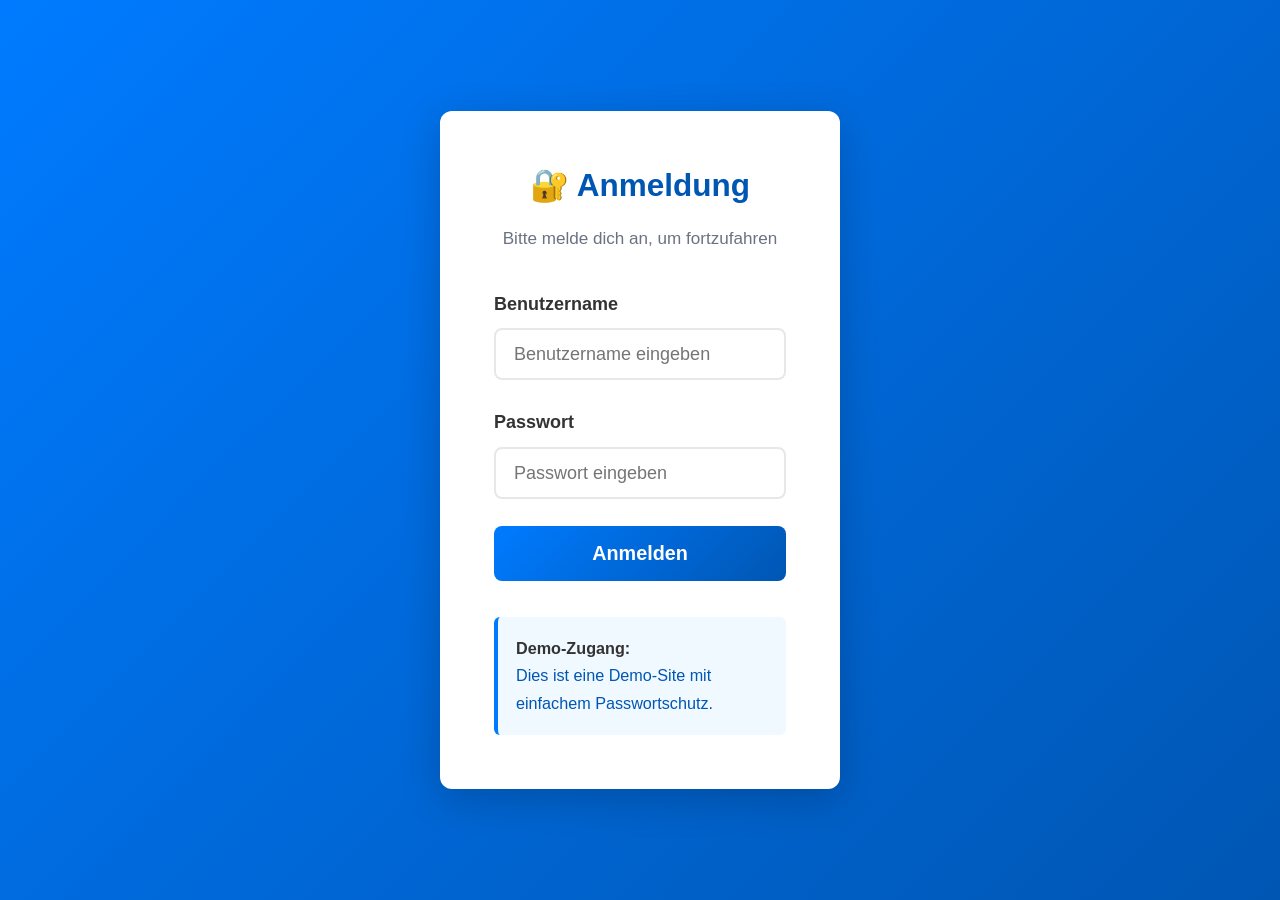
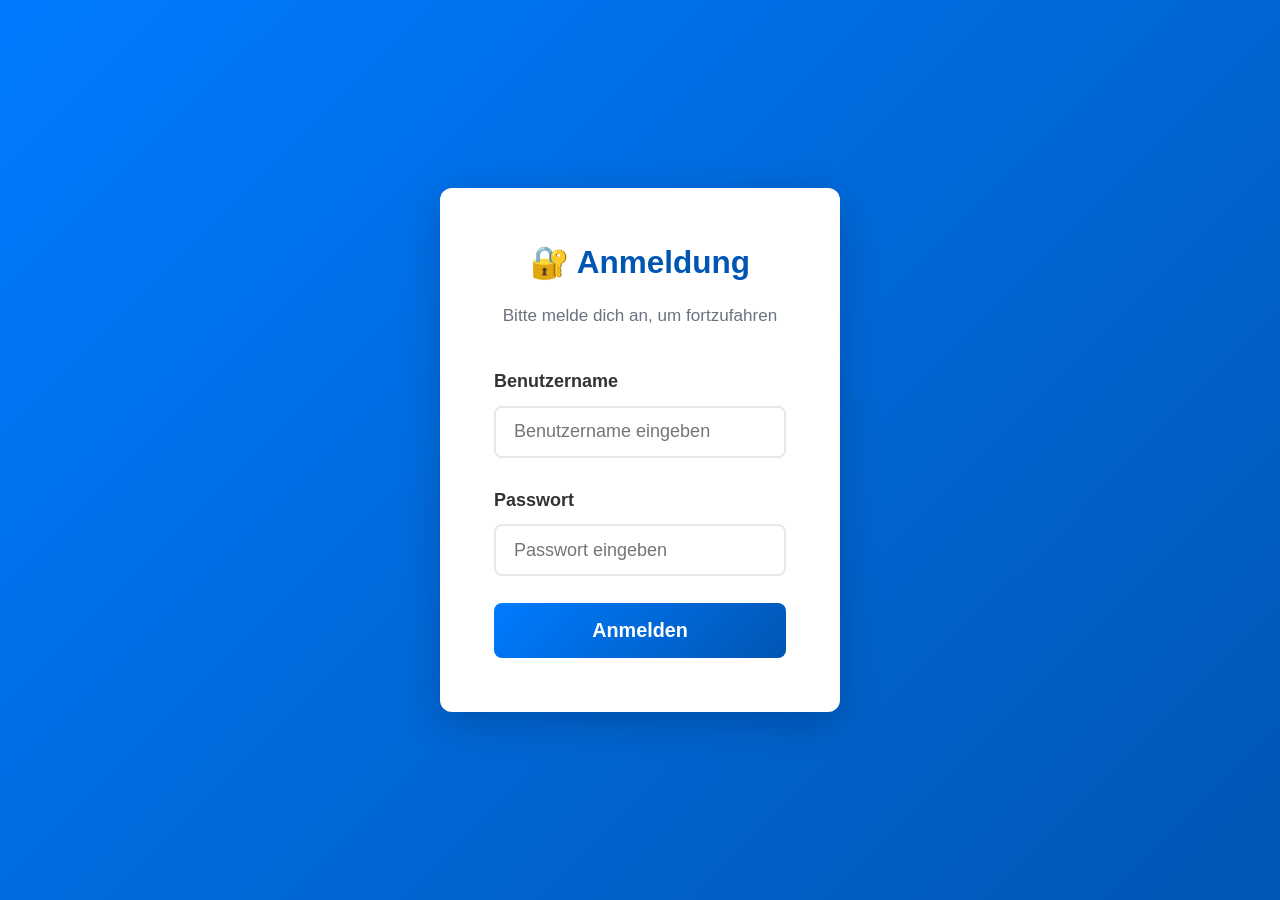
Before and after one commit to gkoe/senioren-it-kurs, a Jekyll site: the page login.html, which Jekyll copies as it is, in a window 1280 px wide. Built offline with Jekyll 4.4.1, drawn with Linux system fonts in a browser that asks for light colours.

Commit message:
Demo-Text von Login-Seite entfernt

```diff
--- a/login.html
+++ b/login.html
@@ -156,11 +156,6 @@
 
         <button type="submit" class="btn-login">Anmelden</button>
       </form>
-
-      <div class="demo-info">
-        <strong>Demo-Zugang:</strong><br>
-        Dies ist eine Demo-Site mit einfachem Passwortschutz.
-      </div>
     </div>
   </div>
 
```
